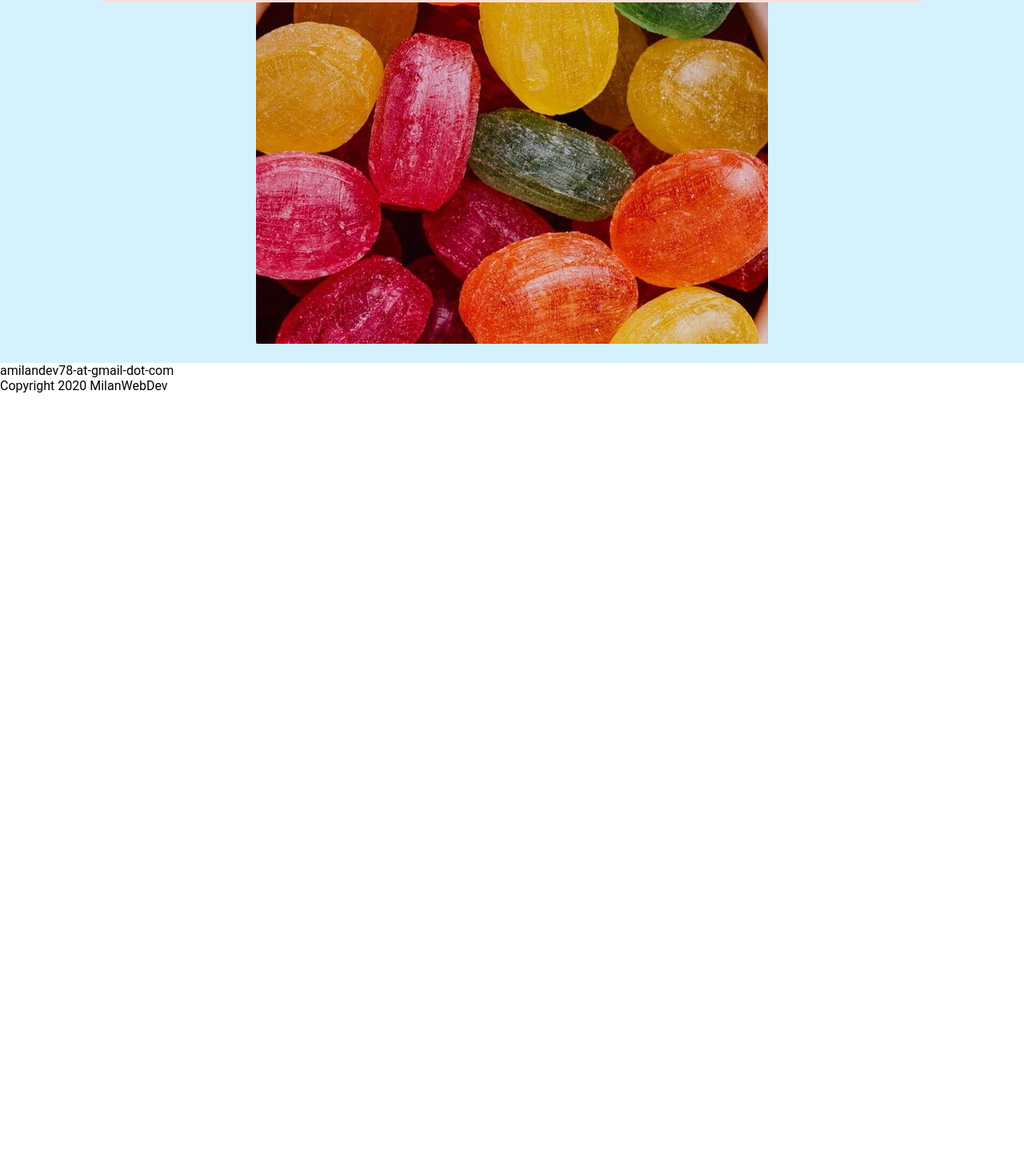
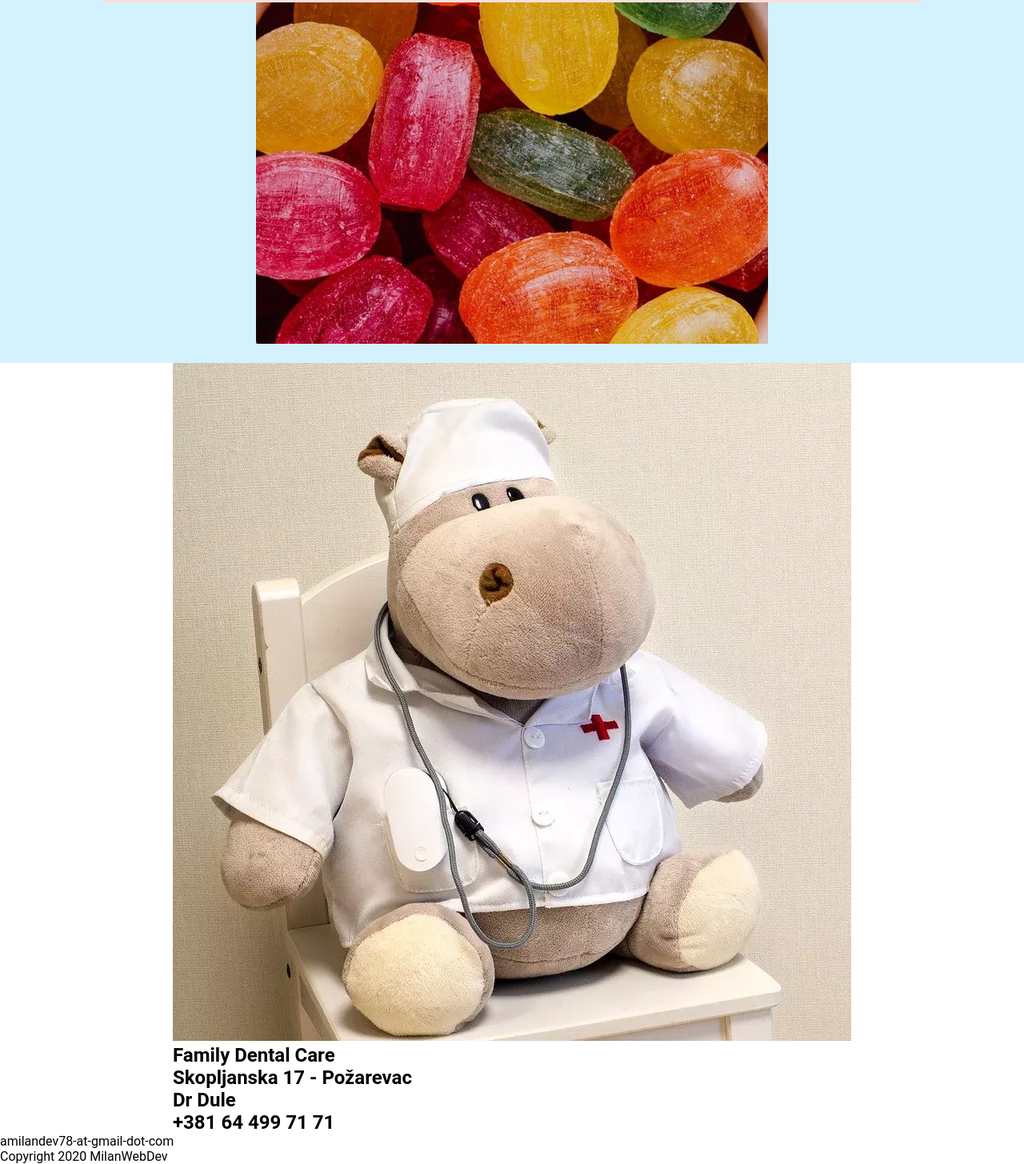
Before and after one commit to milan978gh/dule-zubna-ordinacija, a plain HTML site: page index.html in a window 1280 px wide. Shown: the part 2350-3806 px from the top of the page at 80% size. Before the commit the page ends 2842 px from the top, so only its background shows below. Drawn offline with Linux system fonts and the light colour scheme.

Commit message:
contact html done

```diff
--- a/css/styles.css
+++ b/css/styles.css
@@ -143,3 +143,5 @@ span{
 	text-align: left;
 	padding-top: 10px;
 }
+
+/* contact page */
--- a/index.html
+++ b/index.html
@@ -95,20 +95,43 @@
 		</section>
 	<!-- end skills page -->
 
-	<!-- about page -->
-		<!-- <section id="about">
-			<div class="about container">
+	<!-- contact page -->
+		<section id="contact">
+			<div class="contact container">
 
+				<div class="all-contact">
 
+					<div class="contact-top">
+
+						<div class="contact-img">
+							<img src="./img/dr-hippo.webp" alt="lips pic">
+						</div>
+
+					</div>
+
+					<div class="contact-bottom">
+
+						<div class="contact-info">
+							<h1>Family Dental Care</h1>
+							<h2>Skopljanska 17 - Požarevac</h2>
+							<h1>Dr Dule</h1>
+							<h2>+381 64 499 71 71</h2>
+						</div>
+
+					</div>
+
+				</div>
 
 			</div>
-		</section> -->
-	<!-- end about page -->
+		</section>
+	<!-- end contact page -->
+
+	<!-- footer -->
 		<footer>
 			<p>amilandev78-at-gmail-dot-com</p>
 			<p>Copyright 2020 MilanWebDev</p>
 		</footer>
-
+	<!-- end footer -->
   </body>
 
 </html>
```
Also changed, not shown: img/dr-hippo.webp (added).
